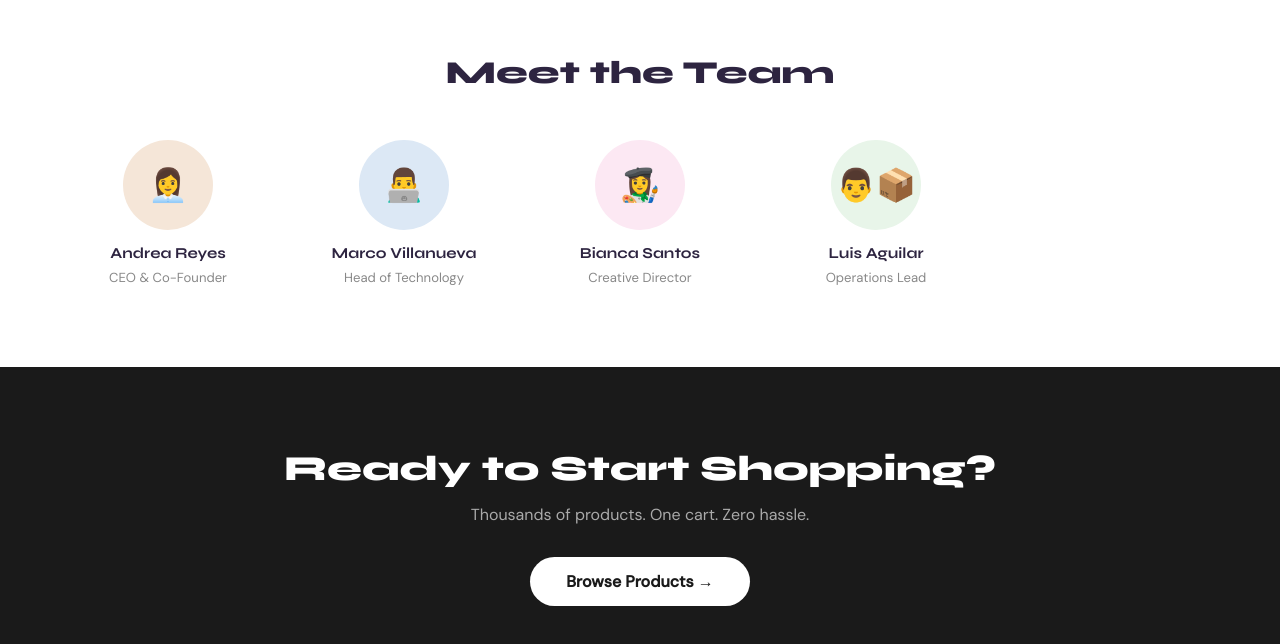
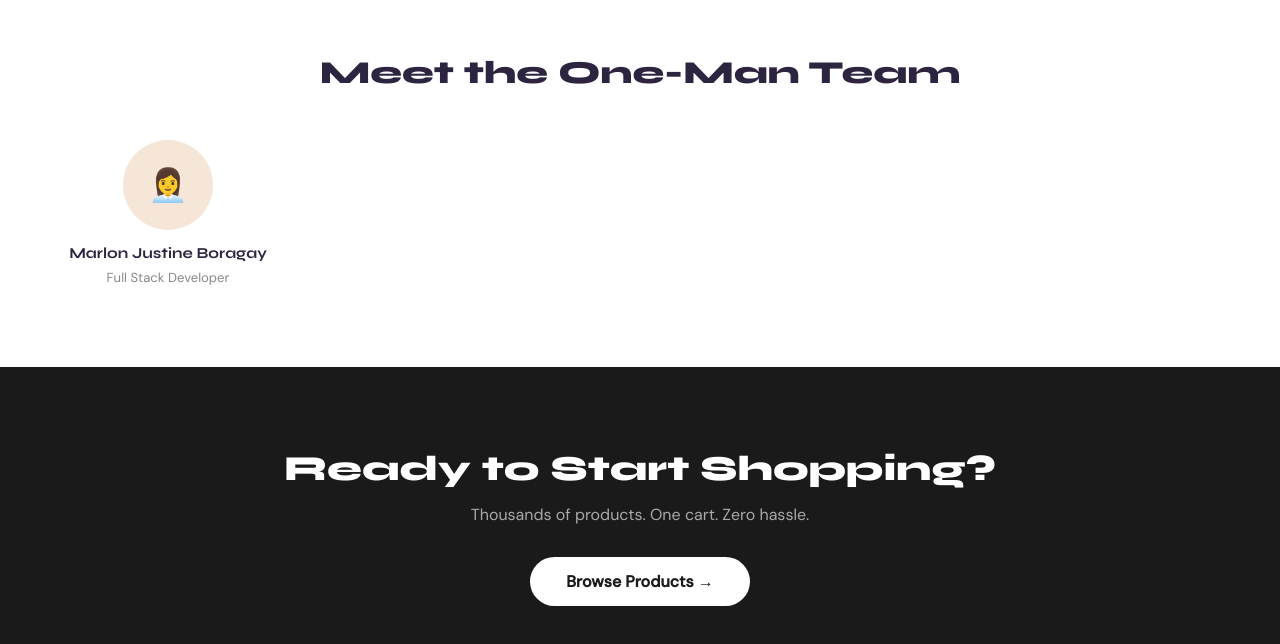
Before and after one commit to ashura17/ShopaPi, a plain HTML site: page about.html in a window 1280 px wide. Shown: the part 2092-2736 px from the top of the page. Drawn offline with Linux system fonts and the light colour scheme.

Commit message:
Update about.html

```diff
--- a/about.html
+++ b/about.html
@@ -183,12 +183,10 @@
 </section>
 
 <section class="team-section">
-  <h2>Meet the Team</h2>
+  <h2>Meet the One-Man Team</h2>
   <div class="team-grid">
-    <div class="team-card"><div class="team-avatar" style="background:#f5e6d8;">👩‍💼</div><h4>Andrea Reyes</h4><span>CEO & Co-Founder</span></div>
-    <div class="team-card"><div class="team-avatar" style="background:#dce8f5;">👨‍💻</div><h4>Marco Villanueva</h4><span>Head of Technology</span></div>
-    <div class="team-card"><div class="team-avatar" style="background:#fce8f3;">👩‍🎨</div><h4>Bianca Santos</h4><span>Creative Director</span></div>
-    <div class="team-card"><div class="team-avatar" style="background:#e8f5e9;">👨‍📦</div><h4>Luis Aguilar</h4><span>Operations Lead</span></div>
+    <div class="team-card"><div class="team-avatar" style="background:#f5e6d8;">👩‍💼</div><h4>Marlon Justine Boragay</h4><span>Full Stack Developer</span></div>
+
   </div>
 </section>
 
```
